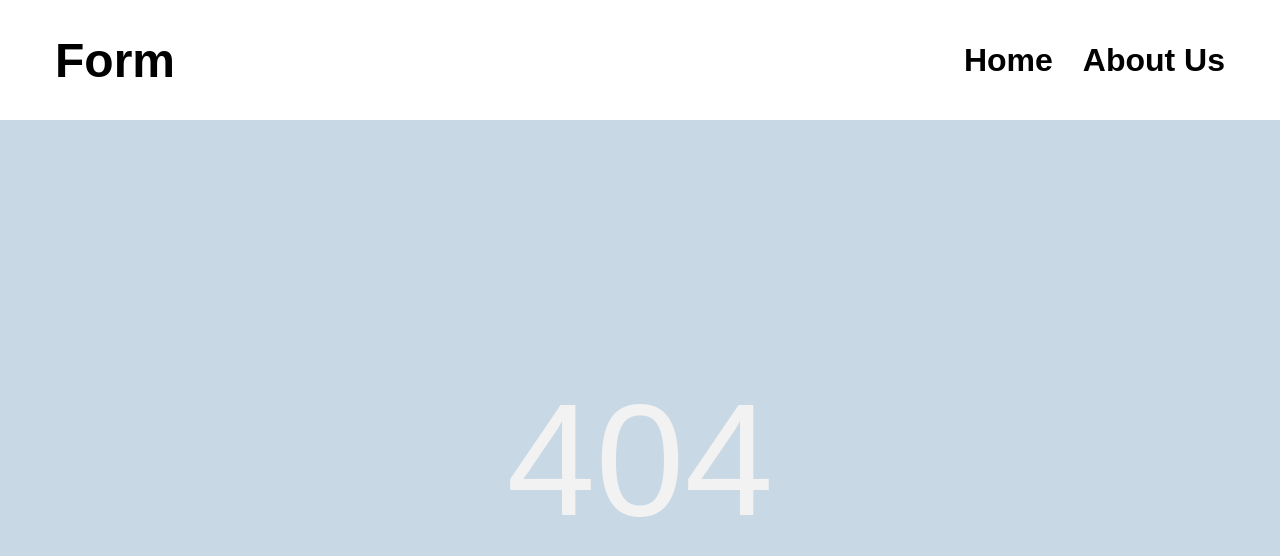
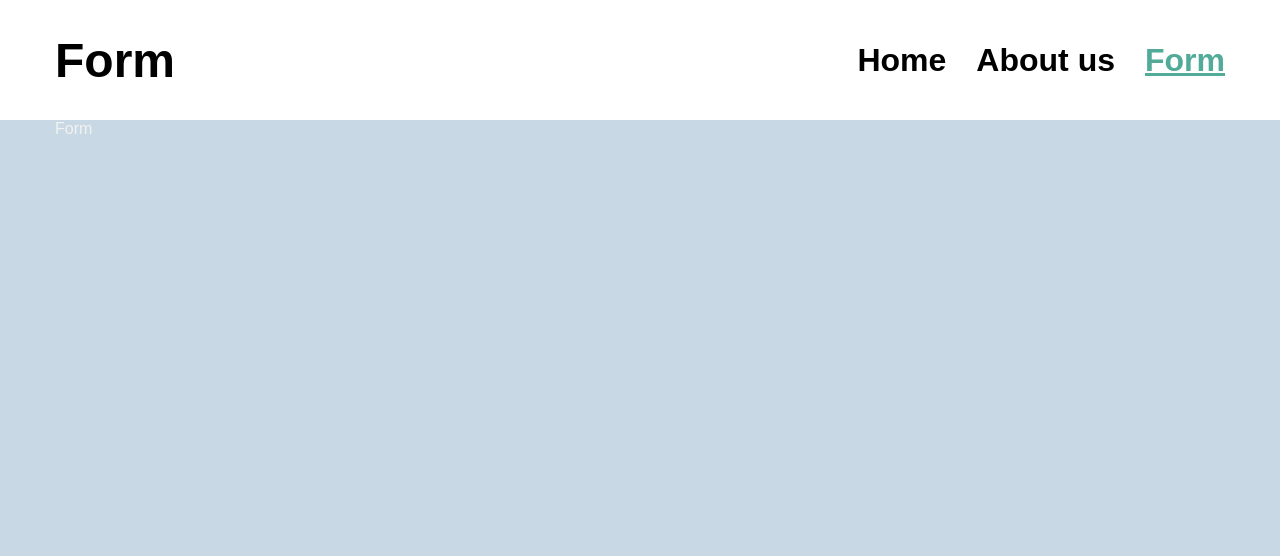
Before and after one commit to yevheniiburkovskyi/rss-react, a React (Vite) app: page /Form in a window 1280 px wide. Before the commit this address had no page. Shown: the top 556 px of the page. Built offline with nearby package versions, Linux system fonts and the light colour scheme.

Commit message:
feat: add form route, refactor nav menu

```diff
--- a/src/components/Header/Navigation/Navigation.tsx
+++ b/src/components/Header/Navigation/Navigation.tsx
@@ -1,5 +1,6 @@
 import React, { Component } from 'react';
 import { NavLink } from 'react-router-dom';
+import { routes } from '../../../router/routes';
 import classes from './Navigation.module.scss';
 
 interface IProps {
@@ -12,24 +13,20 @@ export default class Navigation extends Component<IProps> {
   render() {
     return (
       <nav className={classes.navigation__list} role="menubar">
+        {routes.map((item) =>
+          item.name !== '404' ? (
             <NavLink
-          to="/"
+              key={item.name}
+              to={item.path}
               className={({ isActive }) =>
                 isActive ? `${classes.link_active} ${classes.link}` : `${classes.link}`
               }
               onClick={() => this.props.changePage()}
             >
-          Home
+              {item.name}
             </NavLink>
-        <NavLink
-          to="/About Us"
-          className={({ isActive }) =>
-            isActive ? `${classes.link_active} ${classes.link}` : `${classes.link}`
-          }
-          onClick={() => this.props.changePage()}
-        >
-          About Us
-        </NavLink>
+          ) : null
+        )}
       </nav>
     );
   }
--- a/src/pages/ErrorPage/ErrorPage.module.scss
+++ b/src/pages/ErrorPage/ErrorPage.module.scss
@@ -1,3 +1,5 @@
+@import "../../theme/variables";
+
 .error {
   height: 85vh;
   width: 100%;
@@ -6,5 +8,6 @@
   align-items: center;
   &__title {
     font-size: 10rem;
+    color: $blackColor;
   }
 }
--- /dev/null
+++ b/src/pages/Form/Form.tsx
@@ -0,0 +1,15 @@
+import Container from '../../components/Container/Container';
+import React, { Component } from 'react';
+import classes from './Form.module.scss';
+
+export default class Form extends Component {
+  render() {
+    return (
+      <section>
+        <Container>
+          <div>Form</div>
+        </Container>
+      </section>
+    );
+  }
+}
--- a/src/router/routes.tsx
+++ b/src/router/routes.tsx
@@ -2,6 +2,7 @@ import AboutUs from '../pages/AboutUs/AboutUs';
 import ErrorPage from '../pages/ErrorPage/ErrorPage';
 import Home from '../pages/Home/Home';
 import React from 'react';
+import Form from '../pages/Form/Form';
 
 export const routes = [
   {
@@ -15,6 +16,11 @@ export const routes = [
     element: <AboutUs />,
   },
   {
+    name: 'Form',
+    path: '/Form',
+    element: <Form />,
+  },
+  {
     name: '404',
     path: '/*',
     element: <ErrorPage />,
```
Also changed, not shown: src/pages/Form/Form.module.scss (added). Lines whose indentation alone changed are shown as unchanged.
